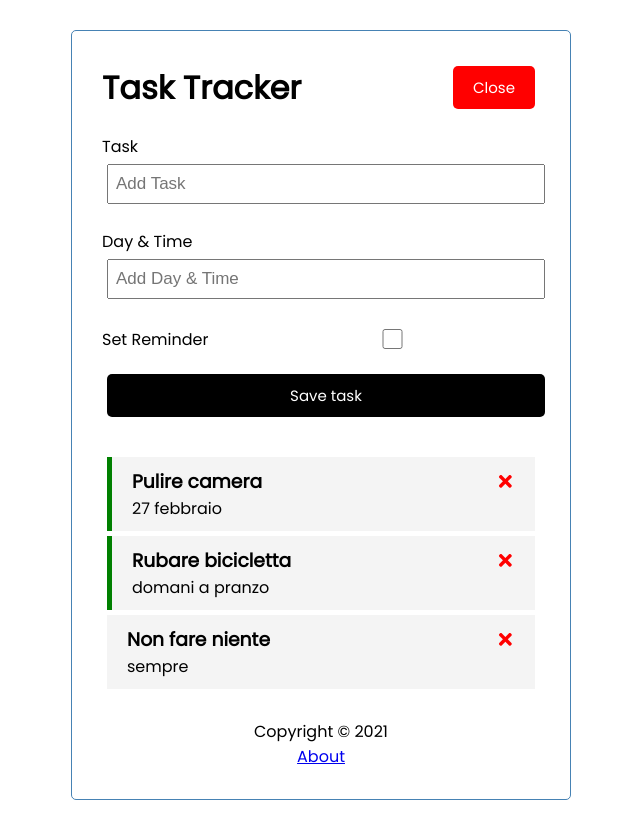
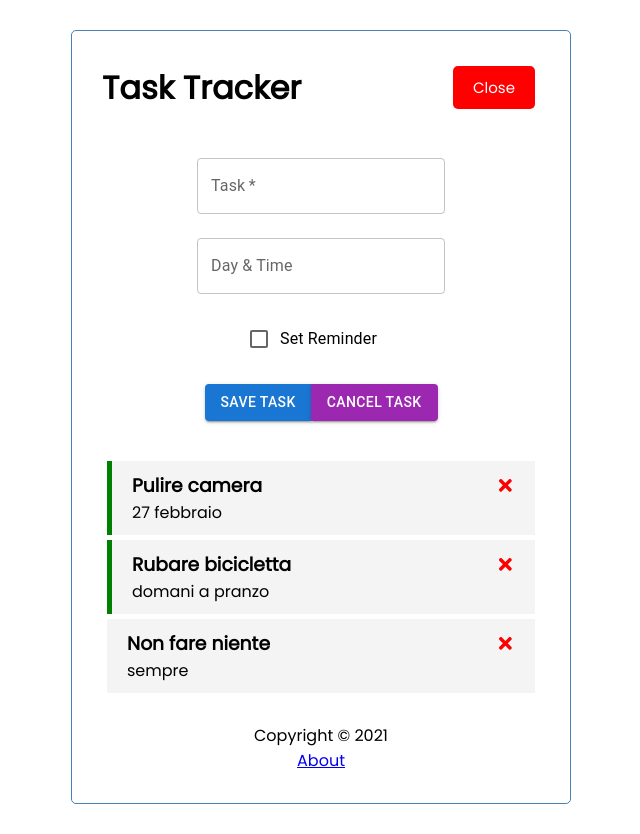
Before and after one commit to BlueBomberman/react-todos, a React (Create React App) app: page / in a window 1280 px wide. Both pictures are taken after a click on the button "Add". Shown: the whole page, without its empty margins (319-959 px from the left). Built offline with nearby package versions, Linux system fonts and the light colour scheme; data requests are answered from the project's data file.

Commit message:
add material ui stuff

```diff
--- a/package.json
+++ b/package.json
@@ -3,6 +3,9 @@
   "version": "0.1.0",
   "private": true,
   "dependencies": {
+    "@emotion/react": "^11.6.0",
+    "@emotion/styled": "^11.6.0",
+    "@mui/material": "^5.1.0",
     "@testing-library/jest-dom": "^5.15.0",
     "@testing-library/react": "^11.2.7",
     "@testing-library/user-event": "^12.8.3",
--- a/src/components/AddTask.js
+++ b/src/components/AddTask.js
@@ -1,6 +1,14 @@
 import { useState } from "react";
+import { forwardRef } from "react";
+import TextField from "@mui/material/TextField";
+import FormGroup from "@mui/material/FormGroup";
+import Checkbox from "@mui/material/Checkbox";
+import FormControlLabel from "@mui/material/FormControlLabel";
+import ButtonGroup from "@mui/material/ButtonGroup";
+import Button from "@mui/material/Button";
+import Grid from "@mui/material/Grid";
 
-const AddTask = ({ onAdd }) => {
+const AddTask = forwardRef(({ onAdd }, ref) => {
   const [text, setText] = useState("");
   const [day, setDay] = useState("");
   const [reminder, setReminder] = useState(false);
@@ -17,51 +25,78 @@ const AddTask = ({ onAdd }) => {
     setDay("");
     setReminder(false);
 
-    e.preventDefault()
+    e.preventDefault();
   };
 
-  return (
-    <form className="add-form" onSubmit={onSubmit}>
-      <div className="form-control">
-        <label>Task</label>
-        <input
-          type="text"
-          placeholder="Add Task"
-          value={text}
-          onChange={(e) => {
-            setText(e.target.value);
-          }}
-        />
-      </div>
-      <div className="form-control">
-        <label>Day & Time</label>
-        <input
-          type="text"
-          placeholder="Add Day & Time"
-          value={day}
-          onChange={(e) => {
-            setDay(e.target.value);
-          }}
-        />
-      </div>
-      <div className="form-control form-control-check">
-        <label>Set Reminder</label>
-        <input
-          type="checkbox"
+  const handleCancelClick = (e) => {
+    setText("");
+    setDay("");
+    setReminder(false);
+  };
+
+  const checkbox = (
+    <Checkbox
       value={reminder}
       checked={reminder}
       onChange={(e) => {
         setReminder(e.currentTarget.checked);
       }}
     />
-      </div>
-      <input
-        type="submit"
-        value="Save task"
-        className="btn btn-block"
+  );
+
+  return (
+    <form ref={ref} className="add-form" onSubmit={onSubmit}>
+      <Grid
+        container
+        direction="column"
+        alignItems="center"
+        justifyContent="center"
+      >
+        <Grid item>
+          <TextField
+            className="mb-3 mt-3"
+            required
+            placeholder="Add Task"
+            label="Task"
+            value={text}
+            onChange={(e) => {
+              setText(e.target.value);
+            }}
           />
+        </Grid>
+        <Grid item>
+          <TextField
+            className="mb-3"
+            placeholder="Add Day & Time"
+            label="Day & Time"
+            value={day}
+            onChange={(e) => {
+              setDay(e.target.value);
+            }}
+          />
+        </Grid>
+        <Grid item>
+          <FormGroup className="mb-3">
+            <FormControlLabel label="Set Reminder" control={checkbox} />
+          </FormGroup>
+        </Grid>
+        <Grid item>
+          <ButtonGroup>
+            <Button variant="contained" color="primary" type="submit">
+              Save Task
+            </Button>
+            <Button
+              variant="contained"
+              color="secondary"
+              onClick={handleCancelClick}
+            >
+              Cancel Task
+            </Button>
+          </ButtonGroup>
+        </Grid>
+      </Grid>
     </form>
   );
-};
+});
 
 export default AddTask;
--- a/src/index.css
+++ b/src/index.css
@@ -118,3 +118,10 @@ footer {
   -khtml-user-select: none; /* webkit (konqueror) browsers */
   -ms-user-select: none; /* IE10+ */
 }
+
+.mb-3{
+  margin-bottom: 1.5rem !important;
+}
+.mt-3{
+  margin-top: 1.5rem !important;
+}
```
Also changed, not shown: 1 other file (tests, documents, lock files or other folders). Lines whose indentation alone changed are shown as unchanged.
